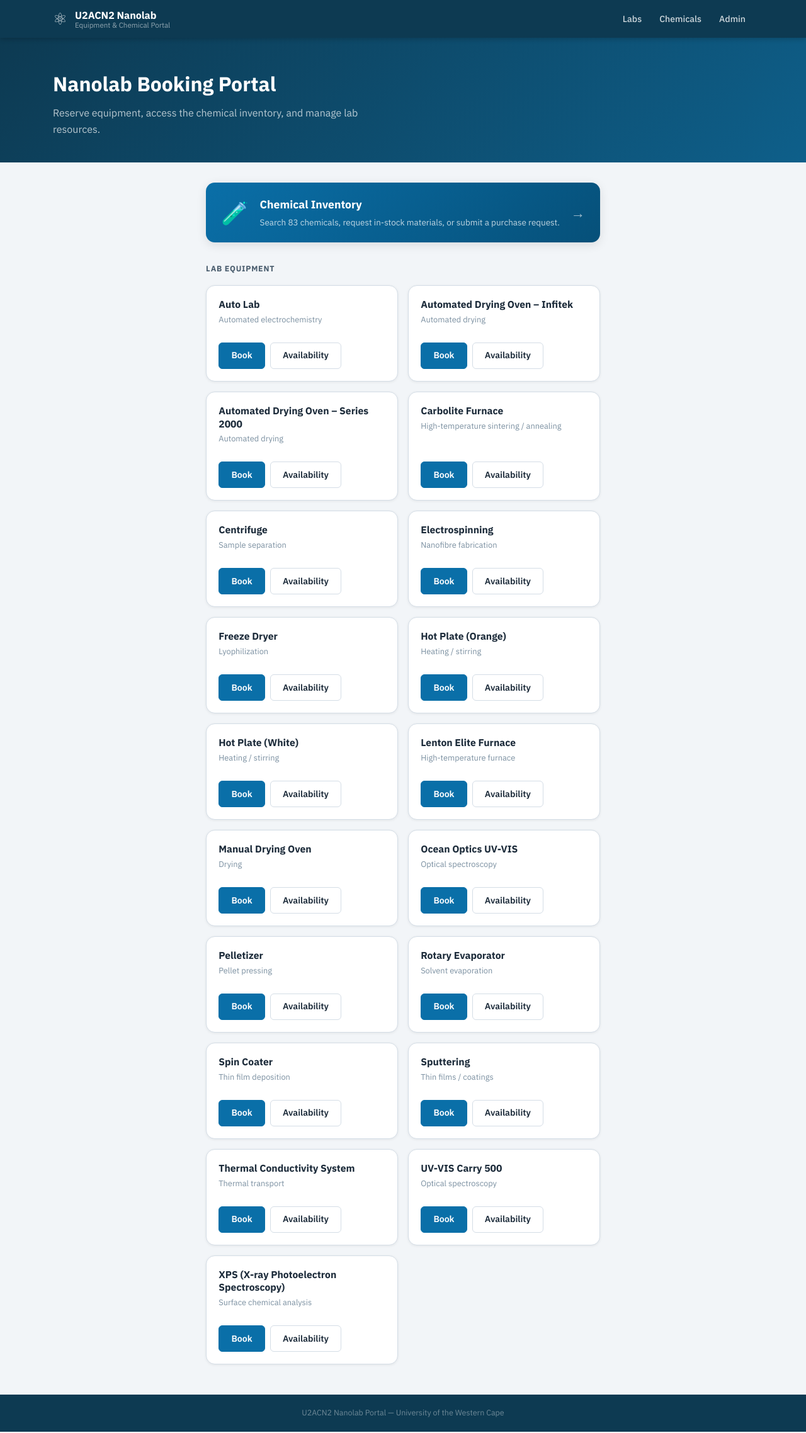
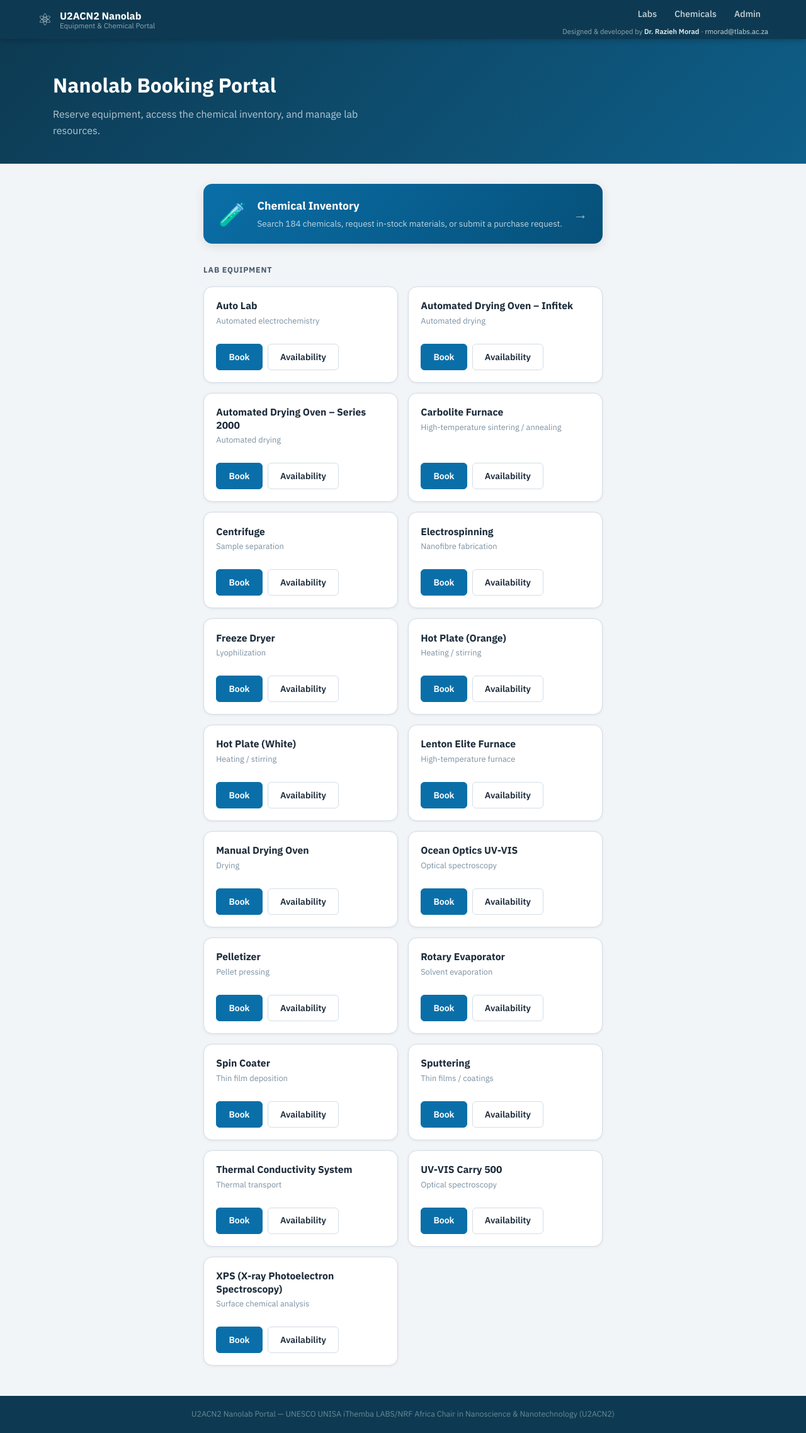
Before and after one commit to razieh-morad/U2ACN2_Booking_Portal, a Flask app: page / in a window 1280 px wide. Shown: the whole page at 63% size. Run offline with Flask 3, Linux system fonts and the light colour scheme; data comes from the database, SQL or seed files in the repository; data that the repository does not hold is empty; some libraries are stand-ins or nearby versions.

Commit message:
Add files via upload
Signed-off-by: Razieh Morad <44897380+razieh-morad@users.noreply.github.com>

```diff
--- a/app.py
+++ b/app.py
@@ -1624,9 +1624,11 @@
     init_db()
     pending = db_pending_counts()
     try:
+        chem_count       = len(_get_chemicals_all())
         chem_pending     = len(_list_chemical_requests(status="pending"))
         purchase_pending = len(_list_purchase_requests(status="pending"))
     except Exception:
+        chem_count = 0
         chem_pending = 0
         purchase_pending = 0
     labs = sorted(
@@ -1639,6 +1641,7 @@
     return render_template("index.html", labs=labs,
                            admin_portal_url=url_for("admin_portal"),
                            chem_url=url_for("chemicals"),
+                           chem_count=chem_count,
                            chem_pending=chem_pending,
                            purchase_pending=purchase_pending)
 
--- a/static/style.css
+++ b/static/style.css
@@ -79,7 +79,9 @@
   display: flex;
   align-items: center;
   justify-content: space-between;
-  height: 60px;
+  min-height: 60px;
+  padding: .3rem 0;
+  gap: 1rem;
 }
 .topbar-brand {
   display: flex;
@@ -102,6 +104,16 @@
   transition: background .15s, color .15s;
 }
 .topbar-nav a:hover { background: rgba(255,255,255,.1); color: #fff; text-decoration: none; }
+
+/* ── Right-side header group + designer/developer credit ── */
+.topbar-right { display: flex; flex-direction: column; align-items: flex-end; gap: .2rem; }
+.topbar-credit {
+  font-size: .7rem; line-height: 1.25; text-align: right;
+  color: rgba(255,255,255,.55);
+}
+.topbar-credit strong { color: rgba(255,255,255,.9); font-weight: 600; }
+.topbar-credit a { color: rgba(255,255,255,.8); text-decoration: none; }
+.topbar-credit a:hover { color: #fff; text-decoration: underline; }
 
 /* ── Flash messages ── */
 .flash-container { padding-top: 1rem; }
--- a/templates/base.html
+++ b/templates/base.html
@@ -20,11 +20,17 @@
         <div class="brand-sub">Equipment &amp; Chemical Portal</div>
       </div>
     </a>
-    <nav class="topbar-nav">
-      <a href="/">Labs</a>
-      <a href="/chemicals">Chemicals</a>
-      <a href="/admin">Admin</a>
-    </nav>
+    <div class="topbar-right">
+      <nav class="topbar-nav">
+        <a href="/">Labs</a>
+        <a href="/chemicals">Chemicals</a>
+        <a href="/admin">Admin</a>
+      </nav>
+      <div class="topbar-credit">
+        Designed &amp; developed by <strong>Dr. Razieh Morad</strong> ·
+        <a href="mailto:rmorad@tlabs.ac.za">rmorad@tlabs.ac.za</a>
+      </div>
+    </div>
   </div>
 </header>
 
@@ -45,7 +51,7 @@
 
 <footer class="site-footer">
   <div class="container">
-    <p>U2ACN2 Nanolab Portal &mdash; University of the Western Cape</p>
+    <p>U2ACN2 Nanolab Portal &mdash; UNESCO UNISA iThemba LABS/NRF Africa Chair in Nanoscience &amp; Nanotechnology (U2ACN2)</p>
   </div>
 </footer>
 </body>
--- a/templates/index.html
+++ b/templates/index.html
@@ -16,7 +16,7 @@
     <span class="chem-nav-icon">🧪</span>
     <div class="chem-nav-info">
       <h3>Chemical Inventory</h3>
-      <p>Search {{ "83" }} chemicals, request in-stock materials, or submit a purchase request.</p>
+      <p>Search {{ chem_count }} chemicals, request in-stock materials, or submit a purchase request.</p>
     </div>
     <div class="chem-nav-right">
       {% if chem_pending or purchase_pending %}
```
Also changed, not shown: chem_admin.html (+12 -6 lines), chemicals.html (+11 -5 lines), purchase_request.html (+9 -3 lines), templates/chem_admin.html (+12 -6 lines), templates/chemicals.html (+11 -5 lines), templates/purchase_request.html (+9 -3 lines).
